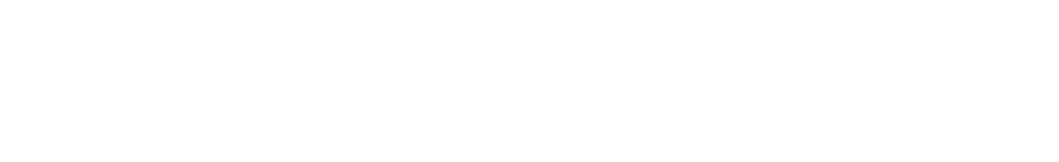
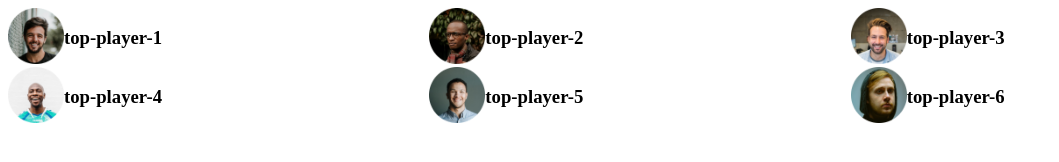
Before and after one commit to tasnimtusu7/leader-board, a plain HTML site: page index.html in a window 1280 px wide. Shown: the whole page, without its empty margins (0-1059 px from the left). Drawn offline with Linux system fonts and the light colour scheme.

Commit message:
last commit tusu

```diff
--- a/index.html
+++ b/index.html
@@ -8,6 +8,43 @@
     <link rel="stylesheet" href="styles/style.css">
 </head>
 <body>
+    <!-- header start-->
+    <header>
 
+    </header>
+    <!-- header end -->
+    <main>
+       <!-- top player and top blogs-->
+       <section>
+        <div class="top-players">
+            <div class="players">
+                <div class="player">
+                    <img src="images/players/player-1.png" alt="">
+                    <h3>top-player-1</h3>
+                </div>
+                <div class="player">
+                    <img src="images/players/player-2.png" alt="">
+                    <h3>top-player-2</h3>
+                </div>
+                <div class="player">
+                    <img src="images/players/player-3.png" alt="">
+                    <h3>top-player-3</h3>
+                </div>
+                <div class="player">
+                    <img src="images/players/player-4.png" alt="">
+                    <h3>top-player-4</h3>
+                </div>
+                <div class="player">
+                    <img src="images/players/player-5.png" alt="">
+                    <h3>top-player-5</h3>
+                </div>
+                <div class="player">
+                    <img src="images/players/player-6.png" alt="">
+                    <h3>top-player-6</h3>
+                </div>
+            </div>
+        </div>
+       </section>
+    </main>
 </body>
 </html>
--- a/styles/style.css
+++ b/styles/style.css
@@ -0,0 +1,12 @@
+/* top players style*/
+.players{
+    display: grid;
+    grid-template-columns: repeat(3, 1fr);
+}
+.player{
+    display: flex;
+}
+.player img{
+    width: 56px;
+    height: 56px;
+}
```
